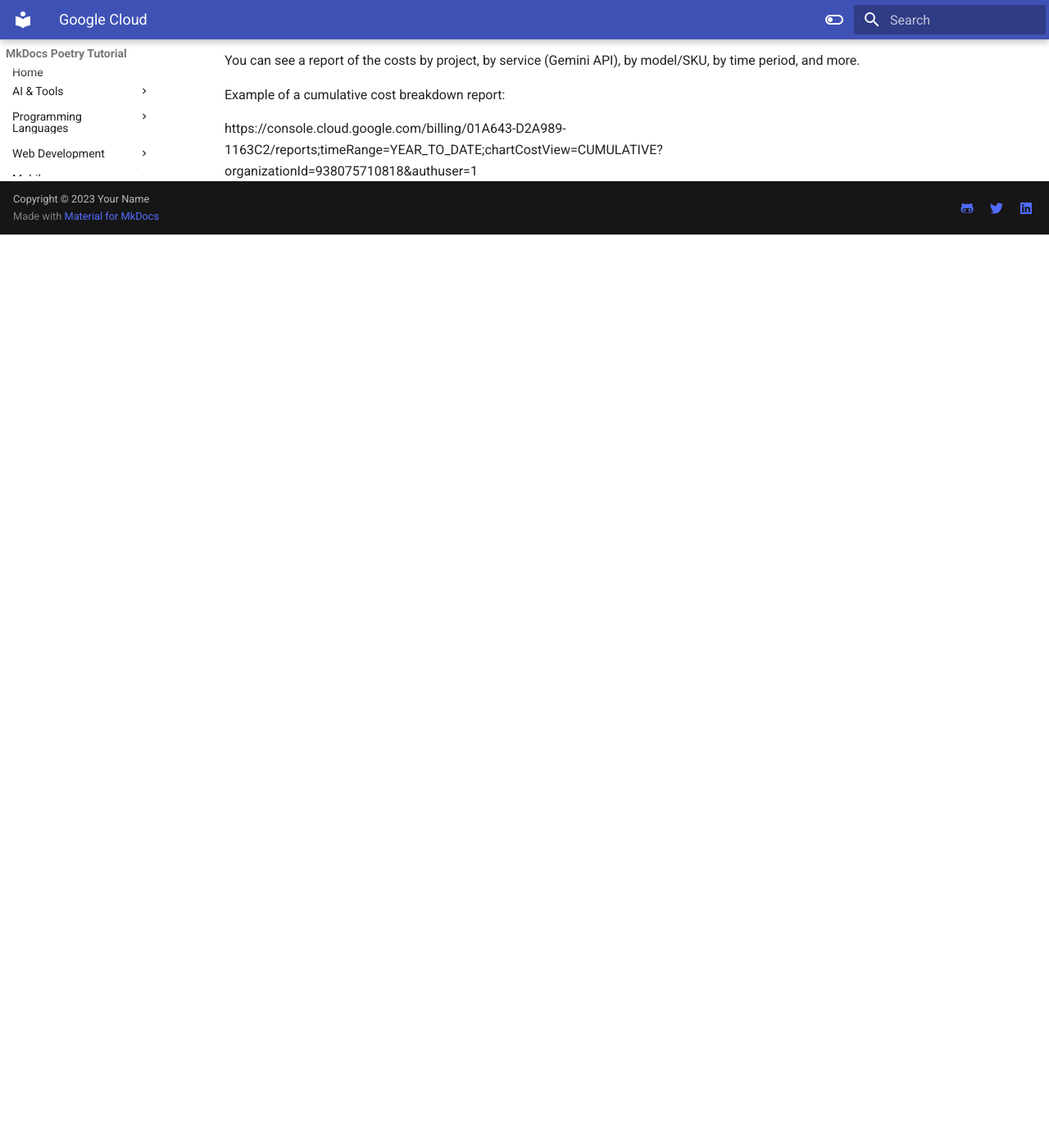
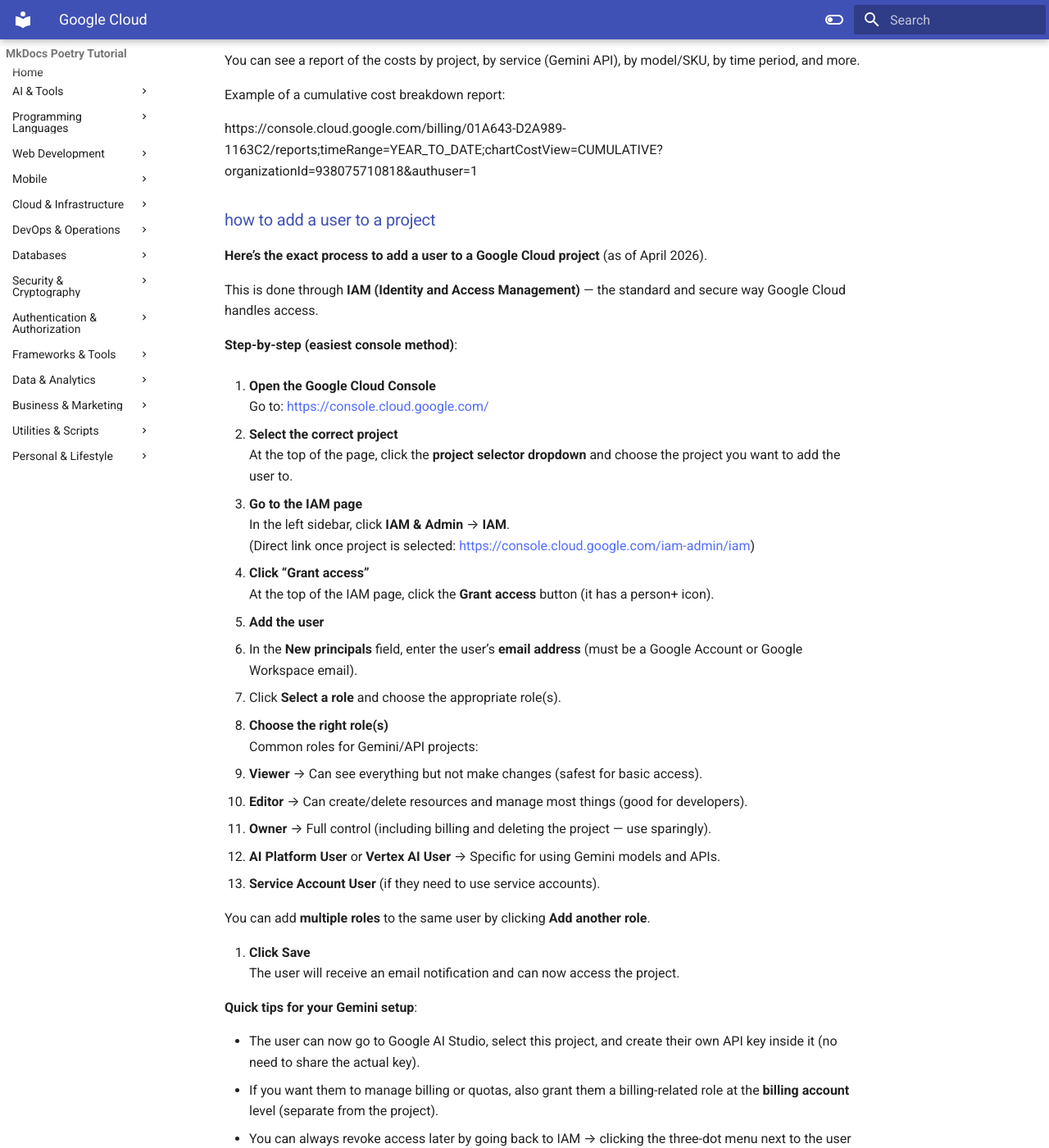
Before and after one commit to breezeight/nicola_blog, an MkDocs documentation site: the page built from docs/dev/google/google_cloud.md, in a window 1280 px wide and 1400 px high, scrolled down 1361 px. Shown: the whole window at 82% size. Built offline with MkDocs 1.6.1 and Material for MkDocs 9.7.7, drawn with Linux system fonts in a browser that asks for light colours; before the commit the page ends 1647 px from its top, so only the background shows below that; some of the changed text lies outside the part shown.

Commit message:
howto add users to gcloud

````diff
--- a/docs/dev/google/google_cloud.md
+++ b/docs/dev/google/google_cloud.md
@@ -57,3 +57,63 @@
 Example of a cumulative cost breakdown report:
 
 https://console.cloud.google.com/billing/01A643-D2A989-1163C2/reports;timeRange=YEAR_TO_DATE;chartCostView=CUMULATIVE?organizationId=938075710818&authuser=1
+
+
+### how to add a user to a project
+
+**Here’s the exact process to add a user to a Google Cloud project** (as of April 2026).
+
+This is done through **IAM (Identity and Access Management)** — the standard and secure way Google Cloud handles access.
+
+**Step-by-step (easiest console method)**:
+
+1. **Open the Google Cloud Console**
+   Go to: [https://console.cloud.google.com/](https://console.cloud.google.com/)
+
+2. **Select the correct project**
+   At the top of the page, click the **project selector dropdown** and choose the project you want to add the user to.
+
+3. **Go to the IAM page**
+   In the left sidebar, click **IAM & Admin** → **IAM**.
+   (Direct link once project is selected: [https://console.cloud.google.com/iam-admin/iam](https://console.cloud.google.com/iam-admin/iam))
+
+4. **Click “Grant access”**
+   At the top of the IAM page, click the **Grant access** button (it has a person+ icon).
+
+5. **Add the user**
+   - In the **New principals** field, enter the user’s **email address** (must be a Google Account or Google Workspace email).
+   - Click **Select a role** and choose the appropriate role(s).
+
+6. **Choose the right role(s)**
+   Common roles for Gemini/API projects:
+   - **Viewer** → Can see everything but not make changes (safest for basic access).
+   - **Editor** → Can create/delete resources and manage most things (good for developers).
+   - **Owner** → Full control (including billing and deleting the project — use sparingly).
+   - **AI Platform User** or **Vertex AI User** → Specific for using Gemini models and APIs.
+   - **Service Account User** (if they need to use service accounts).
+
+   You can add **multiple roles** to the same user by clicking **Add another role**.
+
+7. **Click Save**
+   The user will receive an email notification and can now access the project.
+
+**Quick tips for your Gemini setup**:
+
+- The user can now go to Google AI Studio, select this project, and create their own API key inside it (no need to share the actual key).
+- If you want them to manage billing or quotas, also grant them a billing-related role at the **billing account** level (separate from the project).
+- You can always revoke access later by going back to IAM → clicking the three-dot menu next to the user → **Remove**.
+
+**Alternative (gcloud command — for power users)**:
+```bash
+gcloud projects add-iam-policy-binding PROJECT_ID \
+  --member=user:USER_EMAIL@example.com \
+  --role=roles/viewer
+```
+(Replace `PROJECT_ID` and the email/role as needed.)
+
+Would you like me to tell you:
+- The best roles for someone who just needs to use the Gemini API?
+- How to add them to the billing account too?
+- Or how to remove/revoke access later?
+
+Just let me know the use case (e.g., “they should only run the API” or “they need full admin”) and I’ll give you the precise recommendation!
````
